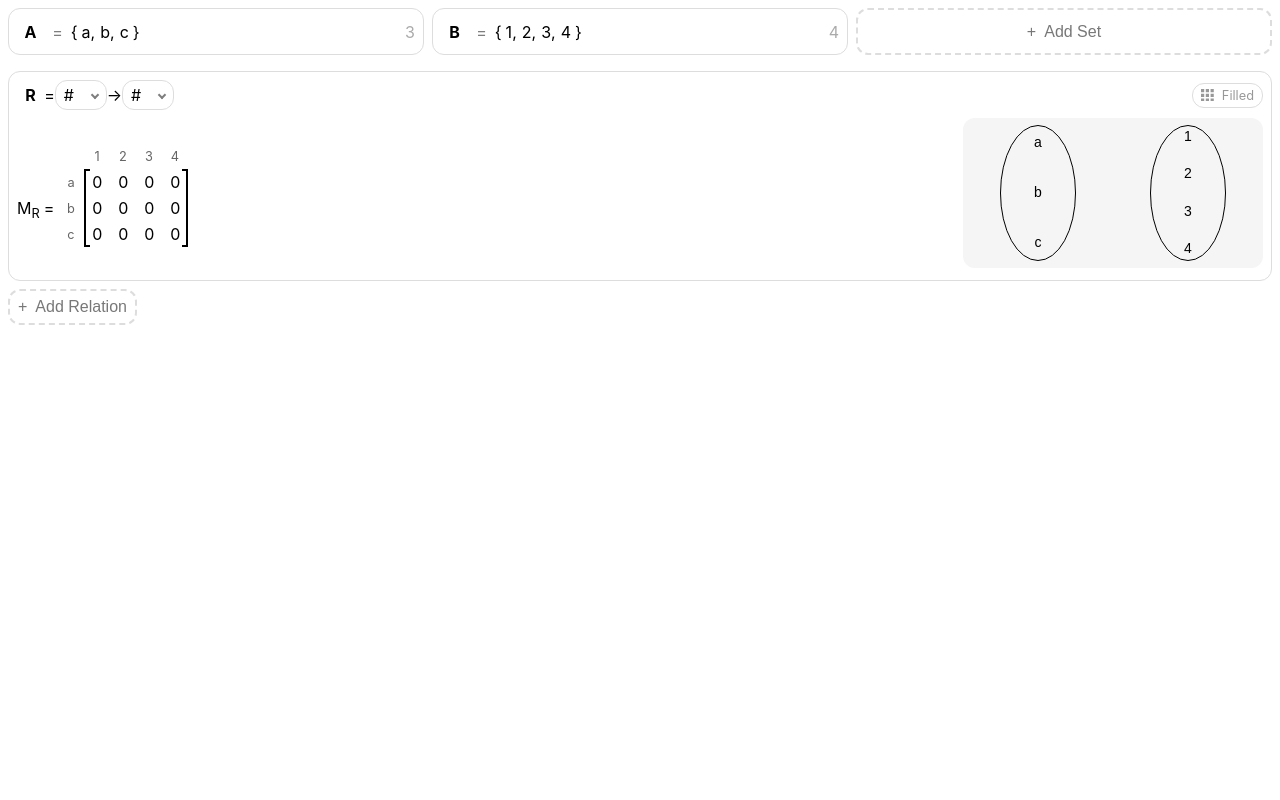
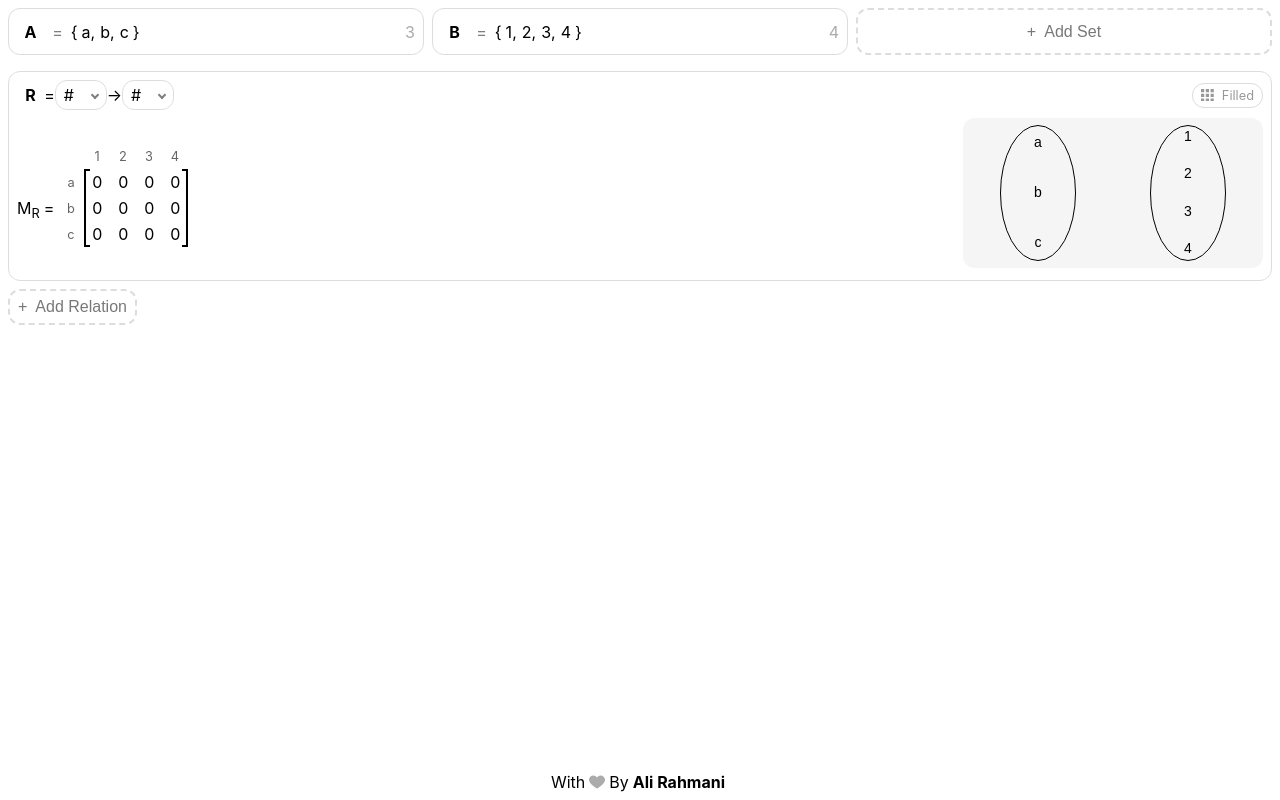
Before and after one commit to rahmaniali-ir/math-sets, a React (Create React App) app: page / in a window 1280 px wide. Built offline with nearby package versions, Linux system fonts and the light colour scheme.

Commit message:
footer added

```diff
--- a/src/App.tsx
+++ b/src/App.tsx
@@ -2,6 +2,7 @@ import { GlobalProvider } from "./providers/global"
 
 import Collections from "./components/collections/Collections"
 import Relations from "./components/relations/Relations"
+import Icon from "./components/icon/Icon"
 
 function App() {
   return (
@@ -9,6 +10,19 @@ function App() {
       <div className='app'>
         <Collections />
         <Relations />
+
+        <footer>
+          With
+          <span className='love'>
+            <Icon name='heart' />
+          </span>
+          By
+          <strong>
+            <a href='https://rahmaniali.ir' target='_blank' rel='noreferrer'>
+              Ali Rahmani
+            </a>
+          </strong>
+        </footer>
       </div>
     </GlobalProvider>
   )
--- /dev/null
+++ b/src/animations.sass
@@ -0,0 +1,7 @@
+
+@keyframes heartbit
+  0%, 10%, 20%, 100%
+    transform: scale(1)
+
+  5%, 15%
+    transform: scale(1.1)
--- a/src/components/icon/iconPack.ts
+++ b/src/components/icon/iconPack.ts
@@ -1,4 +1,4 @@
-export type IconName = "symmetry" | "grid" | "plus"
+export type IconName = "symmetry" | "grid" | "plus" | "heart"
 
 type IconPack = { [name in IconName]: string }
 
@@ -6,4 +6,5 @@ export const pack: IconPack = {
   symmetry: `<svg viewBox="0 0 384 384"><path d="M234.667 0H192c0 106.027-85.973 192-192 192v42.667C129.6 234.667 234.667 129.6 234.667 0z"/><path d="M149.333 0h-42.667C106.667 58.88 58.88 106.667 0 106.667v42.667C82.453 149.333 149.333 82.453 149.333 0zM64 0H0v64c35.307 0 64-28.693 64-64zM234.667 384h42.667c0-58.88 47.787-106.667 106.667-106.667v-42.667c-82.454.001-149.334 66.881-149.334 149.334z"/><path d="M149.333 384H192c0-106.027 85.973-192 192-192v-42.667C254.4 149.333 149.333 254.4 149.333 384zM320 384h64v-64c-35.307 0-64 28.693-64 64z"/></svg>`,
   grid: `<svg viewBox="0 0 408 408"><path d="M0 102h102V0H0v102zm153 306h102V306H153v102zM0 408h102V306H0v102zm0-153h102V153H0v102zm153 0h102V153H153v102zM306 0v102h102V0H306zM153 102h102V0H153v102zm153 153h102V153H306v102zm0 153h102V306H306v102z"/></svg>`,
   plus: `<svg viewBox="0 0 357 357"><path d="M357 204H204v153h-51V204H0v-51h153V0h51v153h153v51z"/></svg>`,
+  heart: `<svg viewBox="0 0 391.837 391.837"><path d="M285.257 35.528c58.743.286 106.294 47.836 106.58 106.58 0 107.624-195.918 214.204-195.918 214.204S0 248.165 0 142.108c0-58.862 47.717-106.58 106.58-106.58a105.534 105.534 0 0189.339 48.065 106.578 106.578 0 0189.338-48.065z" /></svg>`,
 }
--- a/src/index.sass
+++ b/src/index.sass
@@ -1,3 +1,5 @@
+@import ./animations
+
 \:root
   --background: #fff
   --accent: #ddd
@@ -7,6 +9,9 @@
 
 *
   box-sizing: border-box
+
+html, body, #root, .app
+  min-height: 100vh
 
 body
   margin: 0
@@ -52,3 +57,30 @@ button.add
   &::before
     content: '+'
     margin-right: 8px
+
+.app
+  display: flex
+  flex-direction: column
+
+  > footer
+    align-items: center
+    display: flex
+    justify-content: center
+    margin-top: auto
+    padding: 8px
+
+    .love, strong
+      margin: 0 4px
+
+    .love
+      animation: heartbit 2.5s ease infinite
+      color: #ababab
+      display: inline-flex
+      transition: all .3s ease
+
+    &:hover .love
+      color: #d7443e
+
+    a
+      color: inherit
+      text-decoration: none
```
